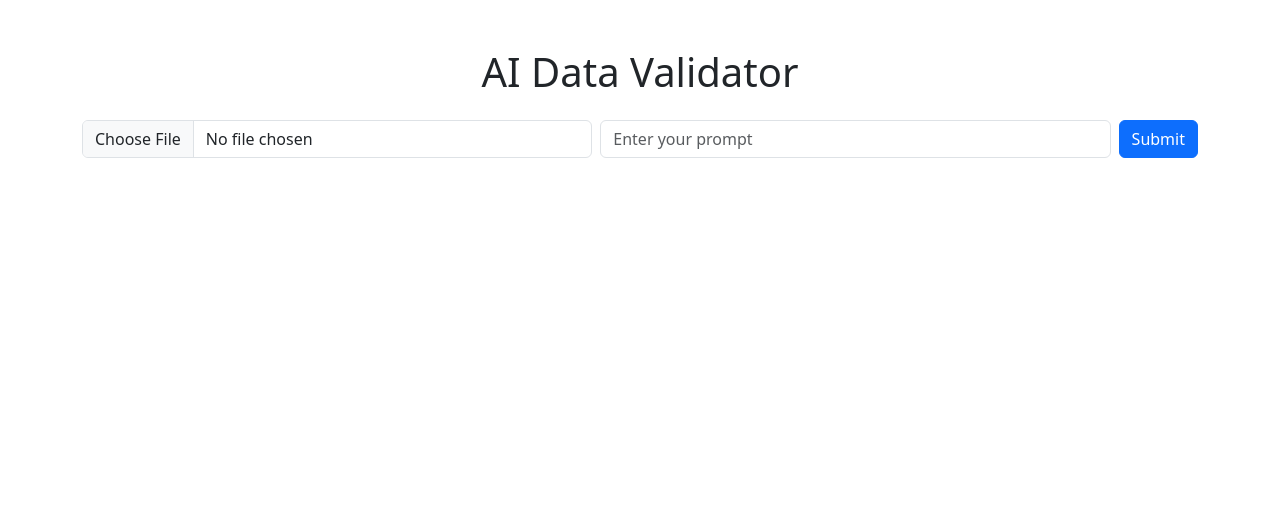
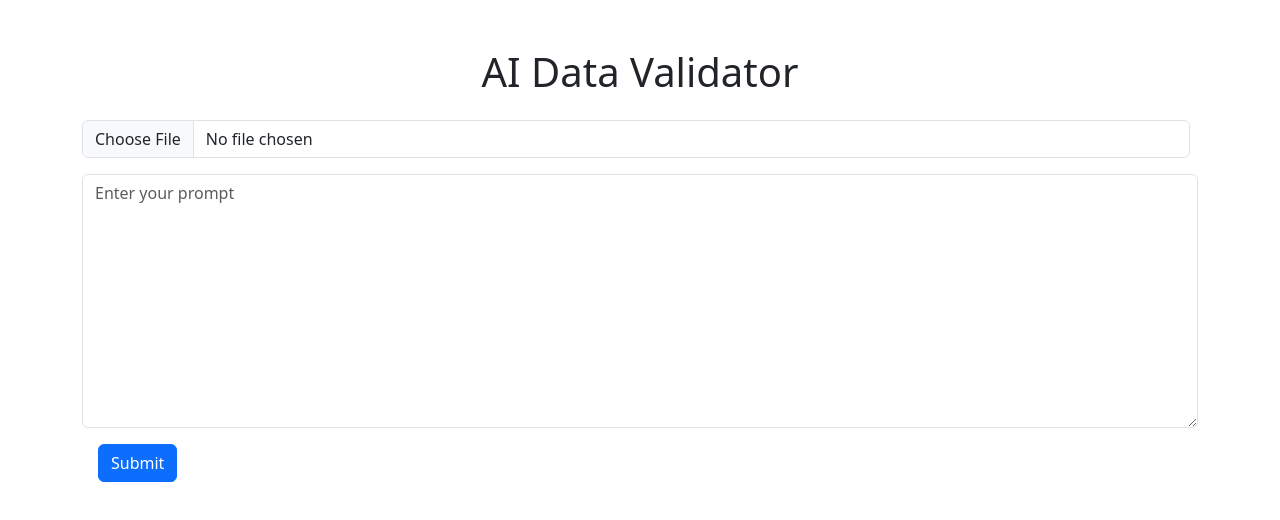
Before and after one commit to YowoSK/Hackaton24-VICTUS-3, a React (Create React App) app in the folder validator/: page / in a window 1280 px wide. Shown: the top 520 px of the page. Built offline with nearby package versions, Linux system fonts and the light colour scheme.

Commit message:
reworked layout

```diff
--- a/validator/src/components/HomePage.js
+++ b/validator/src/components/HomePage.js
@@ -25,15 +25,17 @@ const HomePage = () => {
                     className="form-control me-2"
                     onChange={(e) => setFile(e.target.files[0])}
                 />
-                <input
-                    type="text"
-                    className="form-control me-2"
-                    placeholder="Enter your prompt"
-                    value={prompt}
-                    onChange={(e) => setPrompt(e.target.value)}
-                />
-                <button className="btn btn-primary" onClick={handleSubmit}>Submit</button>
+
             </div>
+            <textarea
+                className="form-control me-2"
+                placeholder="Enter your prompt"
+                value={prompt}
+                rows={10}
+                onChange={(e) => setPrompt(e.target.value)}
+            />
+            <button className="btn m-3 btn-primary" onClick={handleSubmit}>Submit</button>
+            {/*<button className="btn m-3 btn-outline-primary" onClick={handleSubmit}>Reset</button>*/}
             {result && (
                 <div className="mt-3">
                     <h2>Results:</h2>
```
